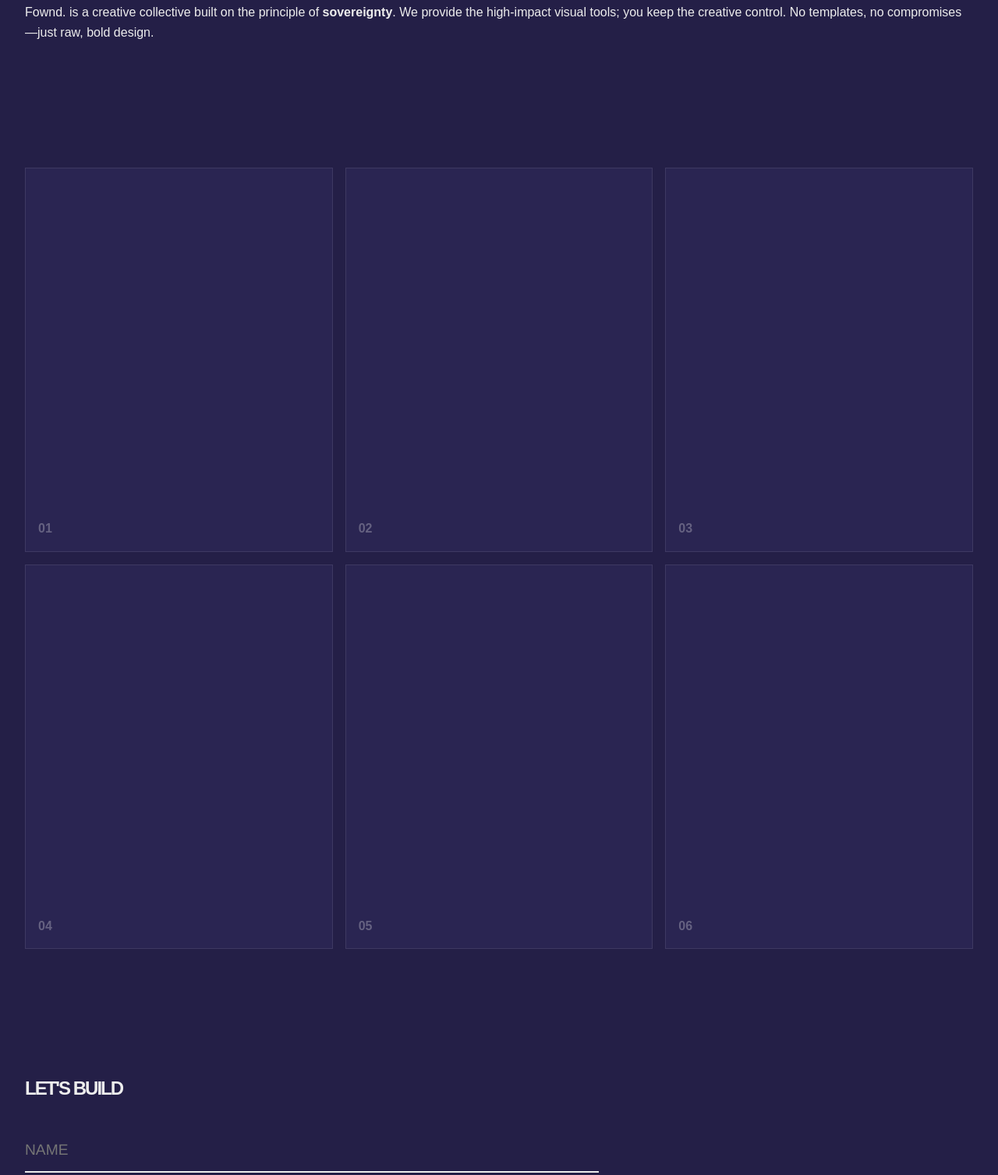
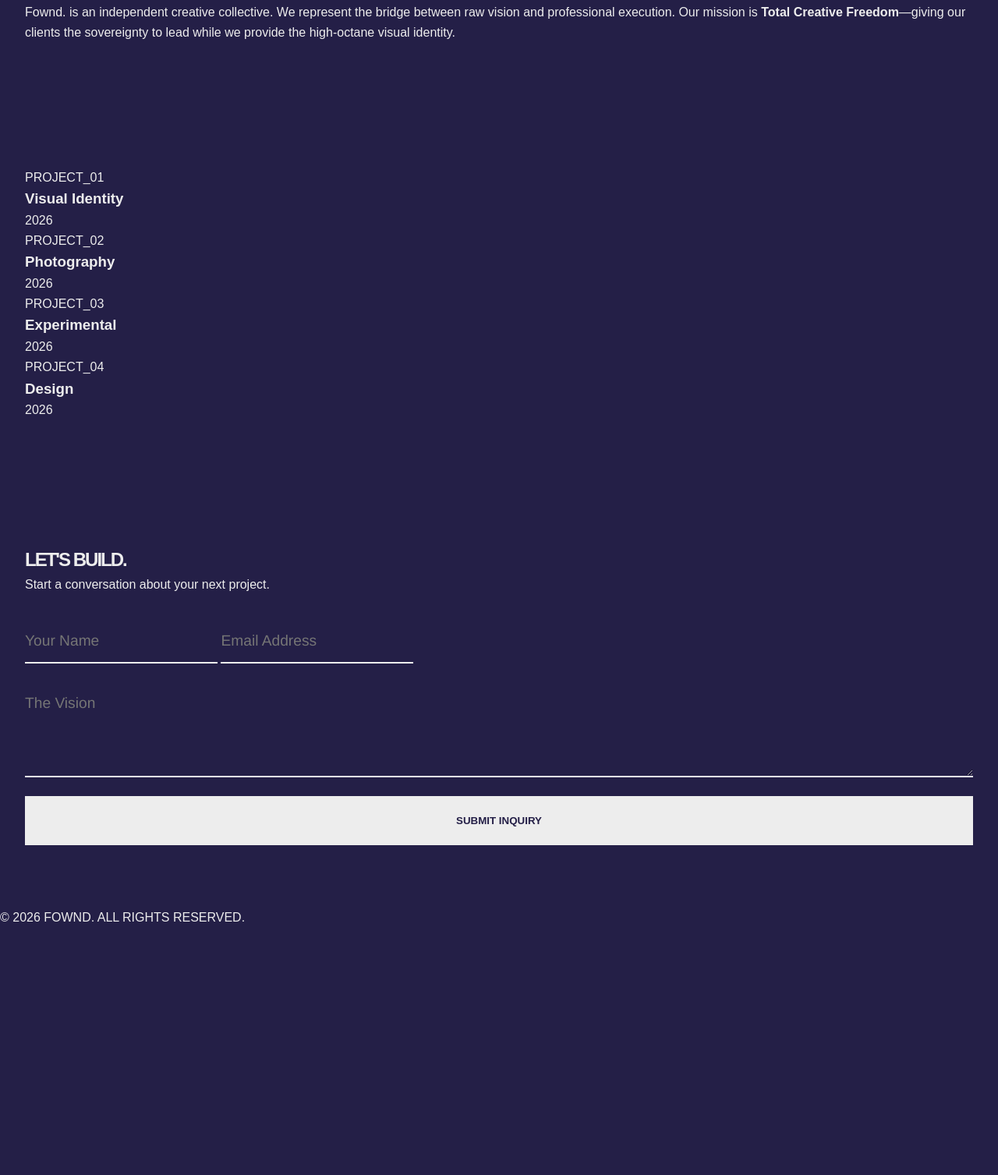
Before and after one commit to AhmedWakil-dot/Mobile-app-development, a plain HTML site: page index.html in a window 1280 px wide. Shown: the part 915-2422 px from the top of the page at 78% size. After the commit the page ends 2105 px from the top, so only its background shows below. Drawn offline with Linux system fonts and the light colour scheme.

Commit message:
Revise title, navigation, and contact form structure
Updated the title and navigation links for clarity. Revised sections for better structure and improved form fields.

```diff
--- a/index.html
+++ b/index.html
@@ -3,7 +3,7 @@
 <head>
     <meta charset="UTF-8">
     <meta name="viewport" content="width=device-width, initial-scale=1.0">
-    <title>FOWND. | Total Creative Freedom</title>
+    <title>FOWND. | Creative Freedom</title>
     <link rel="stylesheet" href="style.css">
 </head>
 <body>
@@ -11,44 +11,60 @@
     <nav>
         <div class="logo">FOWND<span>.</span></div>
         <div class="nav-links">
-            <a href="#catalog">Catalog</a>
-            <a href="#about">About</a>
+            <a href="#catalog">Work</a>
+            <a href="#about">Identity</a>
             <a href="#contact">Contact</a>
         </div>
     </nav>
 
     <header class="hero">
-        <h1 class="reveal-text">TOTAL CREATIVE FREEDOM<span>.</span></h1>
-        <p>Photography and experimental design for the visionaries.</p>
+        <h1>TOTAL CREATIVE FREEDOM<span>.</span></h1>
     </header>
 
-    <section id="about" class="about">
-        <div class="container">
-            <h2>WHO IS FOWND?</h2>
-            <p>Fownd. is a creative collective built on the principle of <strong>sovereignty</strong>. We provide the high-impact visual tools; you keep the creative control. No templates, no compromises—just raw, bold design.</p>
+    <section id="about" class="brand-statement">
+        <div class="content-wrapper">
+            <h2 class="label">Who we are</h2>
+            <p>Fownd. is an independent creative collective. We represent the bridge between raw vision and professional execution. Our mission is <strong>Total Creative Freedom</strong>—giving our clients the sovereignty to lead while we provide the high-octane visual identity.</p>
         </div>
     </section>
 
-    <section id="catalog" class="catalog">
-        <div class="grid">
-            <div class="item"><span>01</span></div>
-            <div class="item"><span>02</span></div>
-            <div class="item"><span>03</span></div>
-            <div class="item"><span>04</span></div>
-            <div class="item"><span>05</span></div>
-            <div class="item"><span>06</span></div>
+    <section id="catalog" class="work-grid">
+        <div class="grid-item large">
+            <div class="image-placeholder"><span>PROJECT_01</span></div>
+            <div class="item-meta"><h3>Visual Identity</h3><p>2026</p></div>
+        </div>
+        <div class="grid-item">
+            <div class="image-placeholder"><span>PROJECT_02</span></div>
+            <div class="item-meta"><h3>Photography</h3><p>2026</p></div>
+        </div>
+        <div class="grid-item">
+            <div class="image-placeholder"><span>PROJECT_03</span></div>
+            <div class="item-meta"><h3>Experimental</h3><p>2026</p></div>
+        </div>
+        <div class="grid-item">
+            <div class="image-placeholder"><span>PROJECT_04</span></div>
+            <div class="item-meta"><h3>Design</h3><p>2026</p></div>
         </div>
     </section>
 
-    <section id="contact" class="contact">
-        <h2>LET'S BUILD</h2>
+    <section id="contact" class="contact-section">
+        <div class="contact-header">
+            <h2>LET'S BUILD<span>.</span></h2>
+            <p>Start a conversation about your next project.</p>
+        </div>
         <form>
-            <input type="text" placeholder="NAME" required>
-            <input type="email" placeholder="EMAIL" required>
-            <textarea placeholder="TELL US ABOUT THE VISION" rows="5"></textarea>
-            <button type="submit">SEND MESSAGE</button>
+            <div class="form-row">
+                <input type="text" placeholder="Your Name" required>
+                <input type="email" placeholder="Email Address" required>
+            </div>
+            <textarea placeholder="The Vision" rows="4"></textarea>
+            <button type="submit">SUBMIT INQUIRY</button>
         </form>
     </section>
 
+    <footer>
+        <p>&copy; 2026 FOWND. ALL RIGHTS RESERVED.</p>
+    </footer>
+
 </body>
 </html>
```
